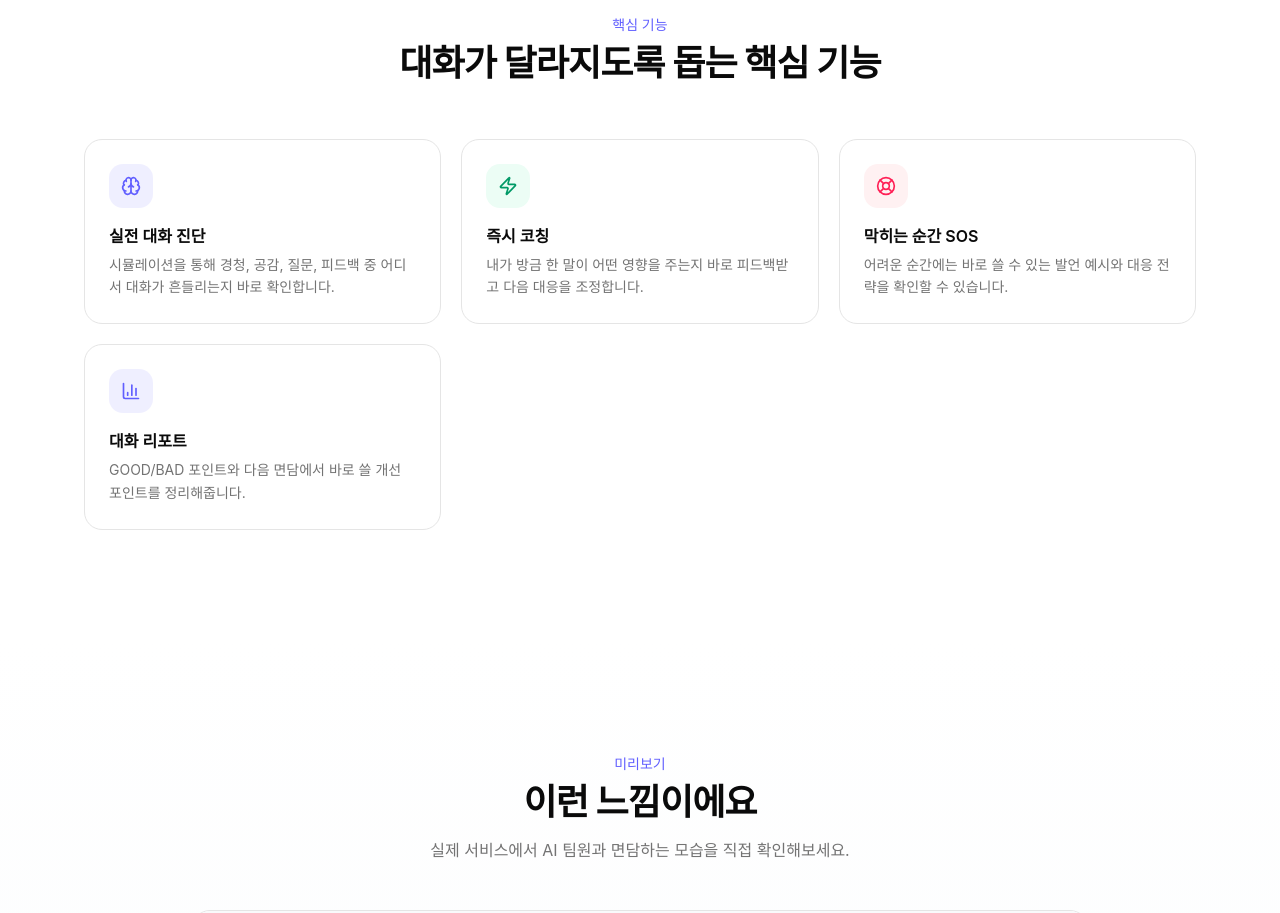
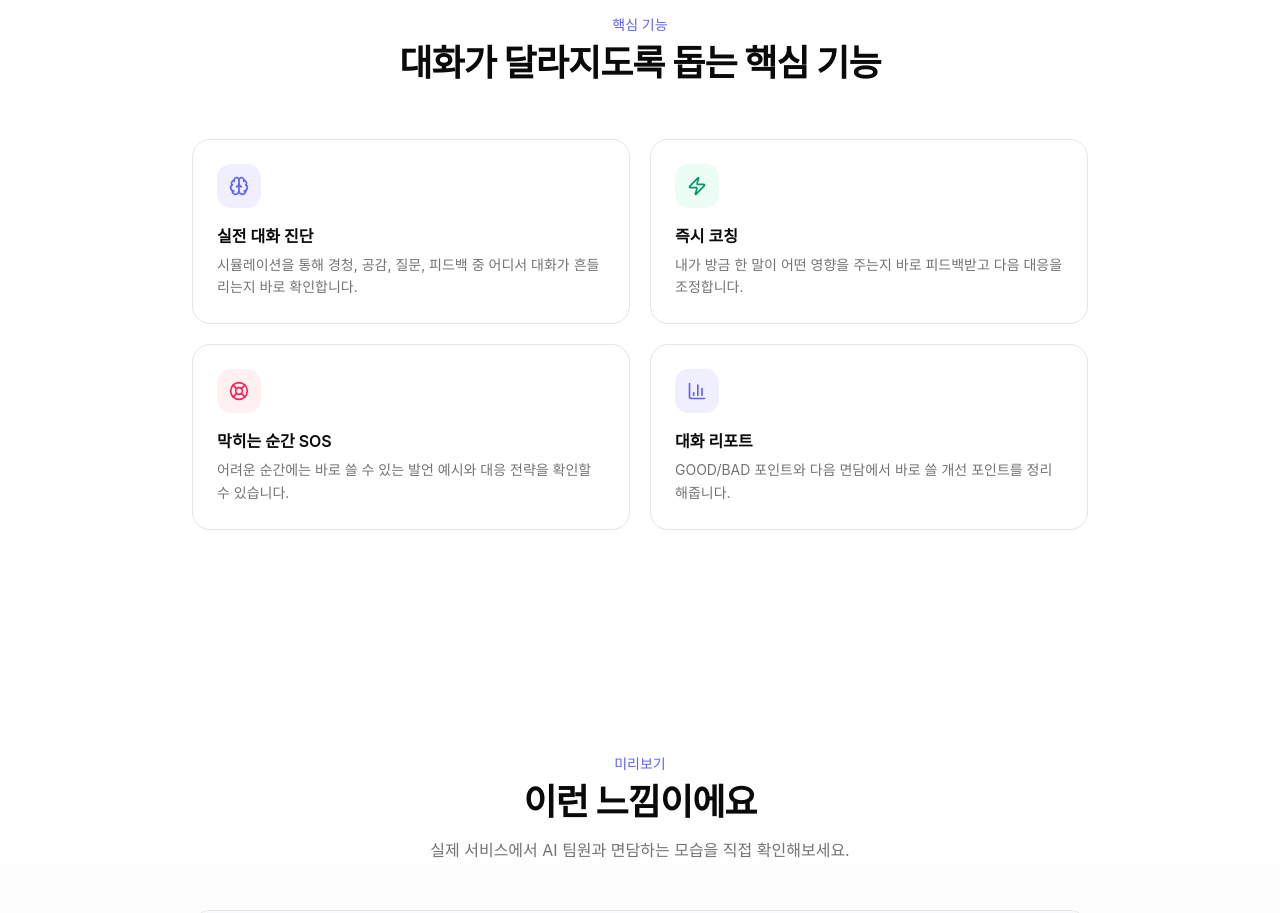
Before and after one commit to luvntruth/leaders-high-landing, a Next.js app: page / in a window 1280 px wide. Shown: the part 2420-3333 px from the top of the page. Built offline with nearby package versions, Linux system fonts and the light colour scheme; a web font is replaced by a local one.

Commit message:
fix: refine landing layout and headline line breaks

```diff
--- a/src/app/landing-content.tsx
+++ b/src/app/landing-content.tsx
@@ -69,7 +69,7 @@ const VARIANT_CONFIG: Record<
   },
   "new-manager": {
     badge: "신임 팀장용 AI 코칭 시뮬레이터",
-    headline: ["처음 팀장이 된 순간,", "가장 먼저 필요한 건 대화 연습입니다"],
+    headline: ["처음 팀장이 된 순간,", "가장 먼저 필요한 건", "대화 연습입니다"],
     description: [
       "피드백, 면담, 갈등 조율까지 막막한 순간을,",
       "AI 팀원과 안전하게 먼저 연습해보세요.",
@@ -308,6 +308,12 @@ function Hero({ variant, buildTrackedServiceUrl, trackCtaClick }: { variant: Lan
               {content.headline[0]}
               <br />
               <span className="text-primary">{content.headline[1]}</span>
+              {content.headline[2] ? (
+                <>
+                  <br />
+                  <span className="text-primary">{content.headline[2]}</span>
+                </>
+              ) : null}
             </motion.h1>
 
             <motion.p variants={fadeUp} className="text-lg text-muted-foreground mb-8 max-w-lg mx-auto lg:mx-0">
@@ -632,7 +638,7 @@ function FeaturesSection() {
           </h2>
         </motion.div>
 
-        <motion.div variants={stagger} className="grid sm:grid-cols-2 lg:grid-cols-3 gap-5">
+        <motion.div variants={stagger} className="grid sm:grid-cols-2 gap-5 max-w-4xl mx-auto">
           {features.map((f) => (
             <motion.div
               key={f.title}
```
